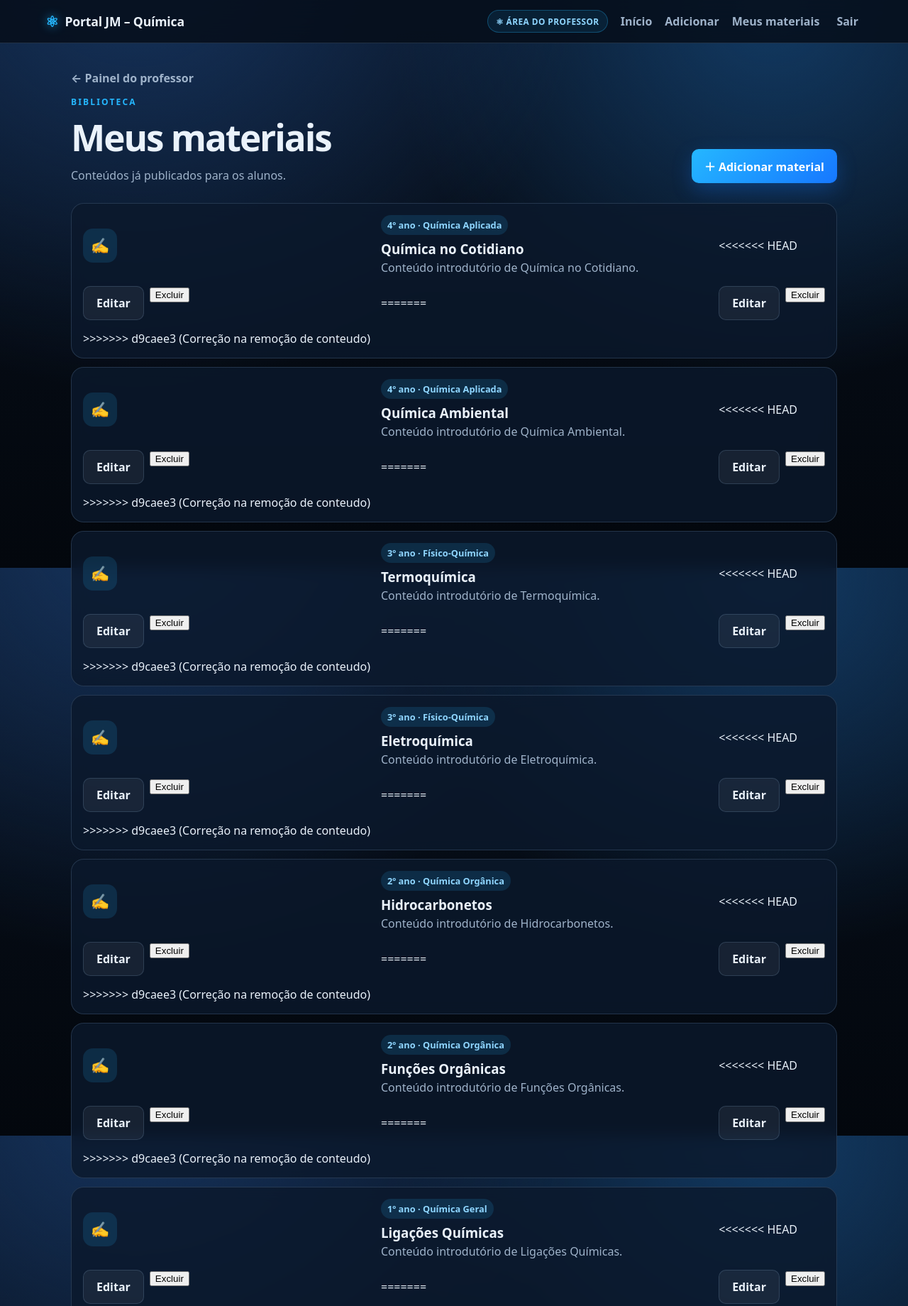
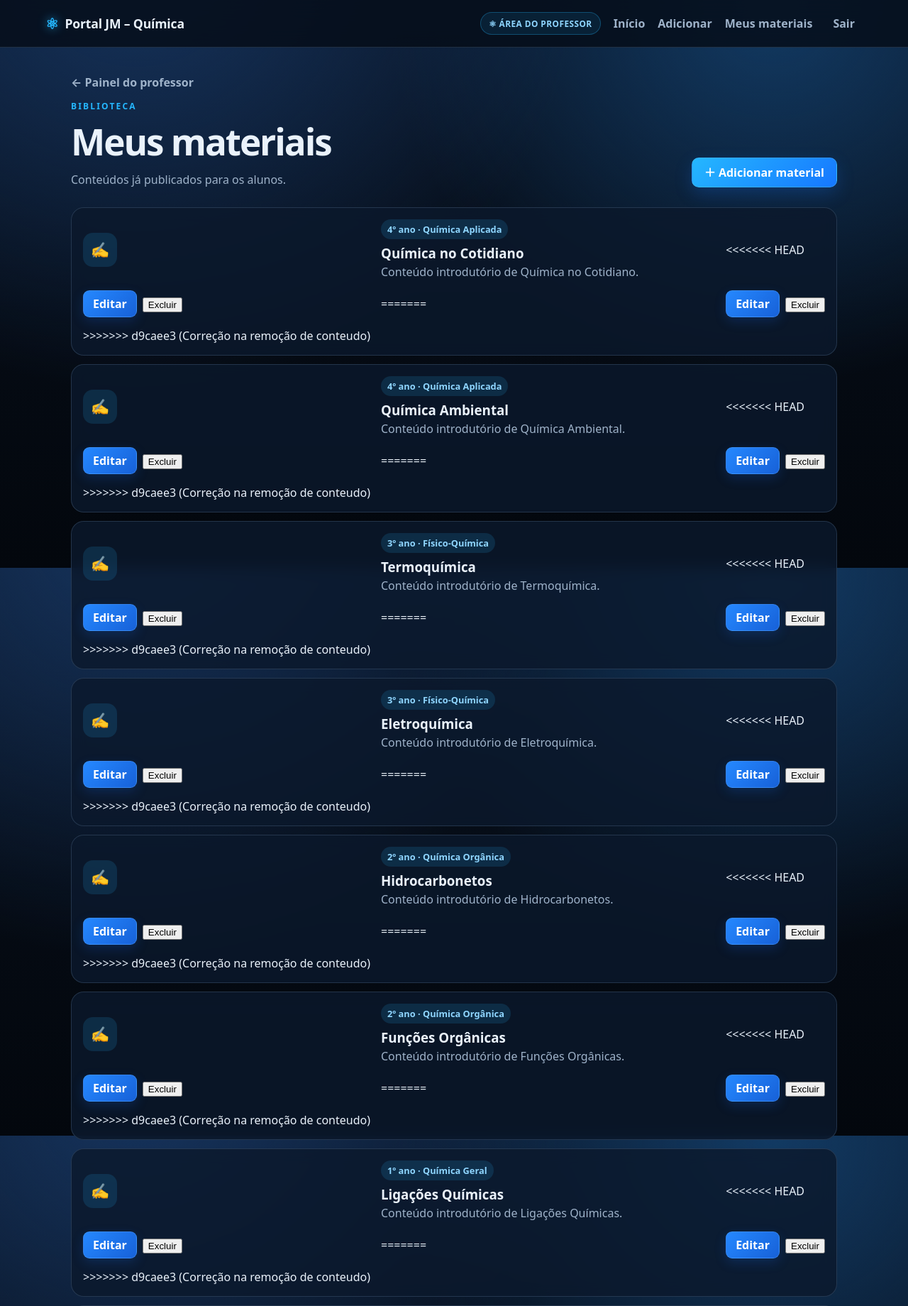
Before and after one commit to jwildson870-prog/Portal_jm, a Flask app: page /admin/contents in a window 1280 px wide. Shown: the top 1840 px of the page at 71% size. Run offline with Flask 3, Linux system fonts and the light colour scheme; a user stored in the database is signed in; data comes from the database, SQL or seed files in the repository.

Commit message:
Nova estilização

```diff
--- a/app/static/css/style.css
+++ b/app/static/css/style.css
@@ -155,3 +155,170 @@ footer{text-align:center;padding:35px;color:var(--text-dim)}
 .material-mini{display:flex;justify-content:space-between;gap:10px;align-items:center;padding:11px 0;border-top:1px solid var(--border-soft);color:var(--text)}
 .student-shell{max-width:1120px;margin:0 auto;padding:30px 20px 50px}
 @media(max-width:850px){nav{gap:9px;flex-wrap:wrap}.area-pill{display:none}}
+
+
+/* =========================================================
+   BOTÕES — ACABAMENTO VISUAL DO PORTAL JM
+   Apenas aparência: nenhuma estrutura ou funcionalidade alterada.
+========================================================= */
+.btn,
+button.btn,
+a.btn{
+  border:1px solid transparent;
+  border-radius:10px;
+  padding:11px 17px;
+  min-height:42px;
+  display:inline-flex;
+  align-items:center;
+  justify-content:center;
+  gap:7px;
+  font:inherit;
+  font-weight:750;
+  line-height:1;
+  text-decoration:none;
+  cursor:pointer;
+  transition:transform .16s ease, box-shadow .16s ease, background .16s ease,
+             border-color .16s ease, filter .16s ease;
+}
+
+.btn:hover,
+button.btn:hover,
+a.btn:hover{
+  transform:translateY(-2px);
+  filter:brightness(1.08);
+}
+
+.btn:active,
+button.btn:active,
+a.btn:active{
+  transform:translateY(0);
+}
+
+.btn:focus-visible,
+button.btn:focus-visible,
+a.btn:focus-visible{
+  outline:3px solid rgba(99,197,255,.28);
+  outline-offset:2px;
+}
+
+/* Botão principal */
+.btn:not(.secondary):not(.danger),
+.admin-primary{
+  color:#fff;
+  background:linear-gradient(135deg,var(--accent),var(--accent-2));
+  border-color:rgba(111,213,255,.25);
+  box-shadow:0 9px 24px rgba(22,119,255,.22);
+}
+
+/* Botões secundários */
+.btn.secondary{
+  color:var(--text);
+  background:rgba(255,255,255,.055);
+  border:1px solid var(--border-soft);
+  box-shadow:0 5px 16px rgba(0,0,0,.16);
+}
+
+.btn.secondary:hover{
+  color:#fff;
+  background:rgba(37,183,255,.12);
+  border-color:rgba(37,183,255,.42);
+  box-shadow:0 8px 20px rgba(0,0,0,.22);
+}
+
+/* Editar — azul com texto branco */
+.list a[href*="edit"],
+.material-actions a[href*="edit"]{
+  display:inline-flex;
+  align-items:center;
+  justify-content:center;
+  min-height:38px;
+  padding:9px 13px;
+  border-radius:9px;
+  background:linear-gradient(135deg,#2588ff,#1761d8);
+  border:1px solid rgba(103,178,255,.35);
+  color:#fff !important;
+  text-decoration:none;
+  font-weight:750;
+  line-height:1;
+  box-shadow:0 6px 16px rgba(23,97,216,.22);
+  transition:transform .16s ease, filter .16s ease, box-shadow .16s ease;
+}
+
+.list a[href*="edit"]:hover,
+.material-actions a[href*="edit"]:hover{
+  transform:translateY(-2px);
+  filter:brightness(1.1);
+  box-shadow:0 9px 20px rgba(23,97,216,.3);
+}
+
+/* Excluir — vermelho */
+.danger{
+  display:inline-flex;
+  align-items:center;
+  justify-content:center;
+  min-height:38px;
+  padding:9px 13px;
+  margin-left:0;
+  border:1px solid rgba(255,100,100,.28);
+  border-radius:9px;
+  background:linear-gradient(135deg,#ef4444,#c62828);
+  color:#fff;
+  font:inherit;
+  font-weight:750;
+  line-height:1;
+  cursor:pointer;
+  box-shadow:0 6px 16px rgba(198,40,40,.22);
+  transition:transform .16s ease, filter .16s ease, box-shadow .16s ease;
+}
+
+.danger:hover{
+  transform:translateY(-2px);
+  filter:brightness(1.08);
+  box-shadow:0 9px 20px rgba(198,40,40,.3);
+}
+
+/* Ações lado a lado com acabamento uniforme */
+.material-actions{
+  align-items:center;
+}
+
+.material-actions .btn,
+.material-actions .danger{
+  white-space:nowrap;
+}
+
+/* Botões de escolha de fonte continuam com o desenho de cards,
+   mas ganham feedback visual de clique/foco. */
+.source-card:focus-visible{
+  outline:3px solid rgba(99,197,255,.25);
+  outline-offset:2px;
+}
+
+.source-card:active{
+  transform:scale(.985);
+}
+
+/* Botão de sair: discreto, mas com aparência de botão */
+.linkbtn{
+  padding:8px 11px;
+  border-radius:9px;
+  transition:.16s ease;
+}
+
+.linkbtn:hover{
+  background:rgba(255,255,255,.06);
+}
+
+/* Formulários: evita que o botão fique colado ao restante */
+.auth form .btn,
+.inlineform .btn,
+.formgrid .btn{
+  justify-self:start;
+}
+
+@media(max-width:560px){
+  .material-actions .btn,
+  .material-actions .danger{
+    flex:1 1 auto;
+  }
+}
```
